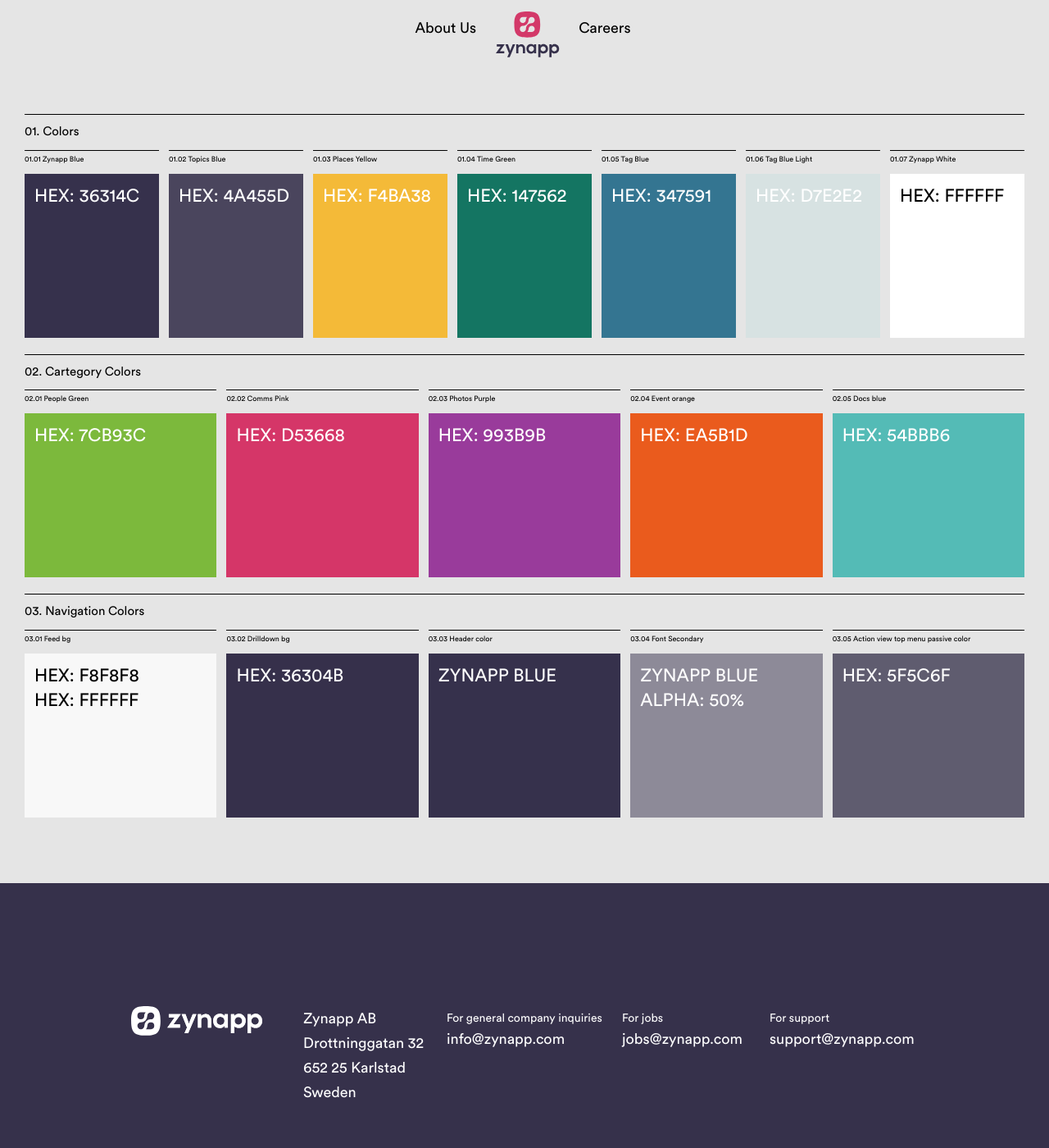
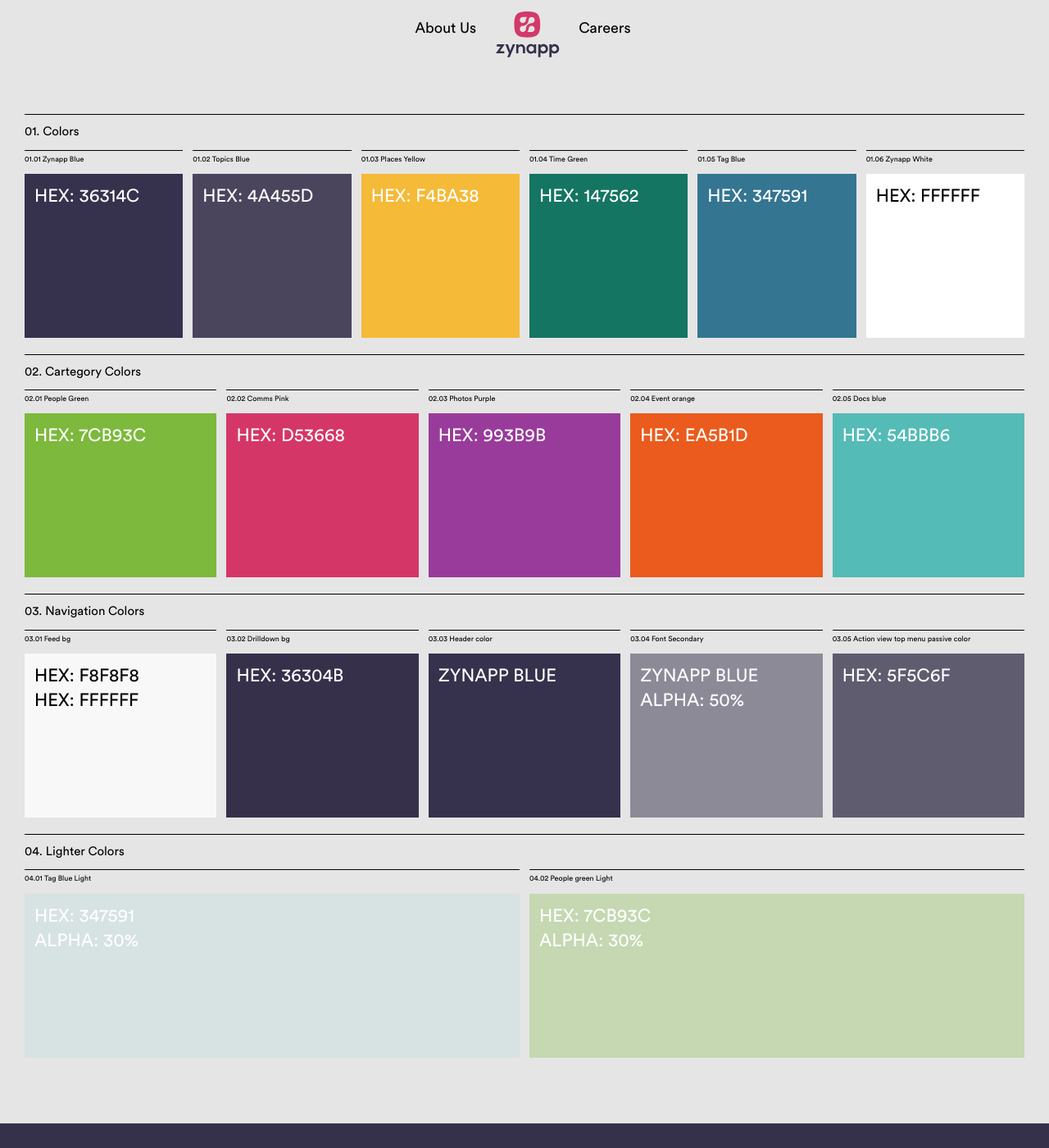
Before and after one commit to kristoffernolgren/zynapp, a Jekyll site: the page built from profile.html, in a window 1280 px wide and 1400 px high. Shown: the whole window at 82% size. Built offline with Jekyll 4.4.1, drawn with Linux system fonts in a browser that asks for light colours.

Commit message:
lighter colors.

```diff
--- a/profile.html
+++ b/profile.html
@@ -24,10 +24,6 @@
 		<div class="profile__subsection">
 			<h2 class="profile__subsection__header">Tag Blue</h2>
 			<p class="profile__subsection__color" style="background: #347591;">Hex: 347591</p>
-		</div>
-		<div class="profile__subsection">
-			<h2 class="profile__subsection__header">Tag Blue Light</h2>
-			<p class="profile__subsection__color" style="background: #d7e2e2;">Hex: d7e2e2</p>
 		</div>
 		<div class="profile__subsection">
 			<h2 class="profile__subsection__header">Zynapp White</h2>
@@ -85,3 +81,16 @@
 		</div>
 	</div>
 </section>
+<section class="profile__section">
+	<h1 class="profile__section__header">Lighter Colors</h1>
+	<div class="container__profile__subsection">
+		<div class="profile__subsection">
+			<h2 class="profile__subsection__header">Tag Blue Light</h2>
+			<p class="profile__subsection__color" style="background: #d7e2e2;">Hex: 347591<br />Alpha: 30%</p>
+		</div>
+		<div class="profile__subsection">
+			<h2 class="profile__subsection__header">People green Light</h2>
+			<p class="profile__subsection__color" style="background: rgba(124, 185, 60, 0.3);">Hex: 7CB93C<br />Alpha: 30%</p>
+		</div>
+	</div>
+</section>
```
